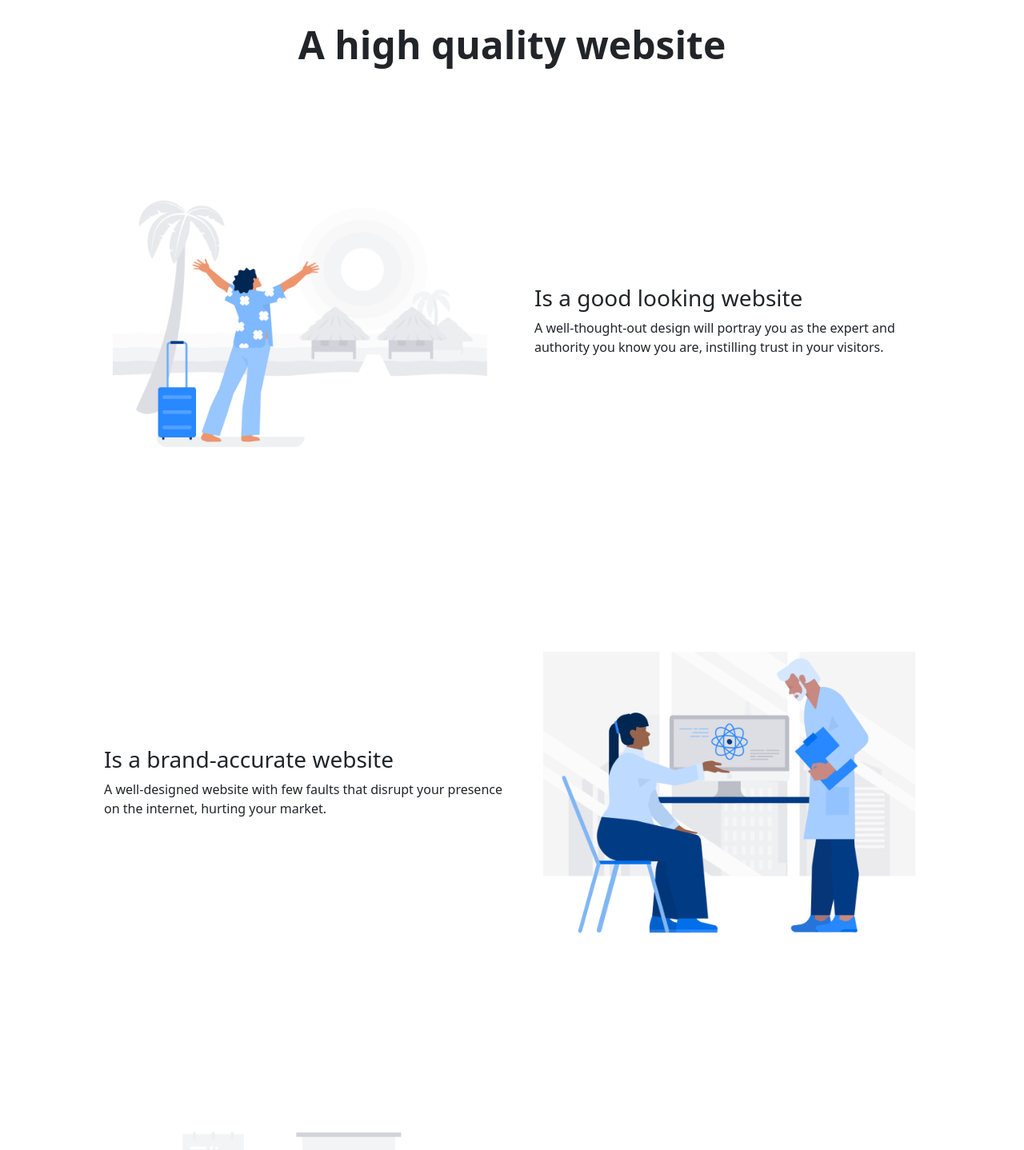
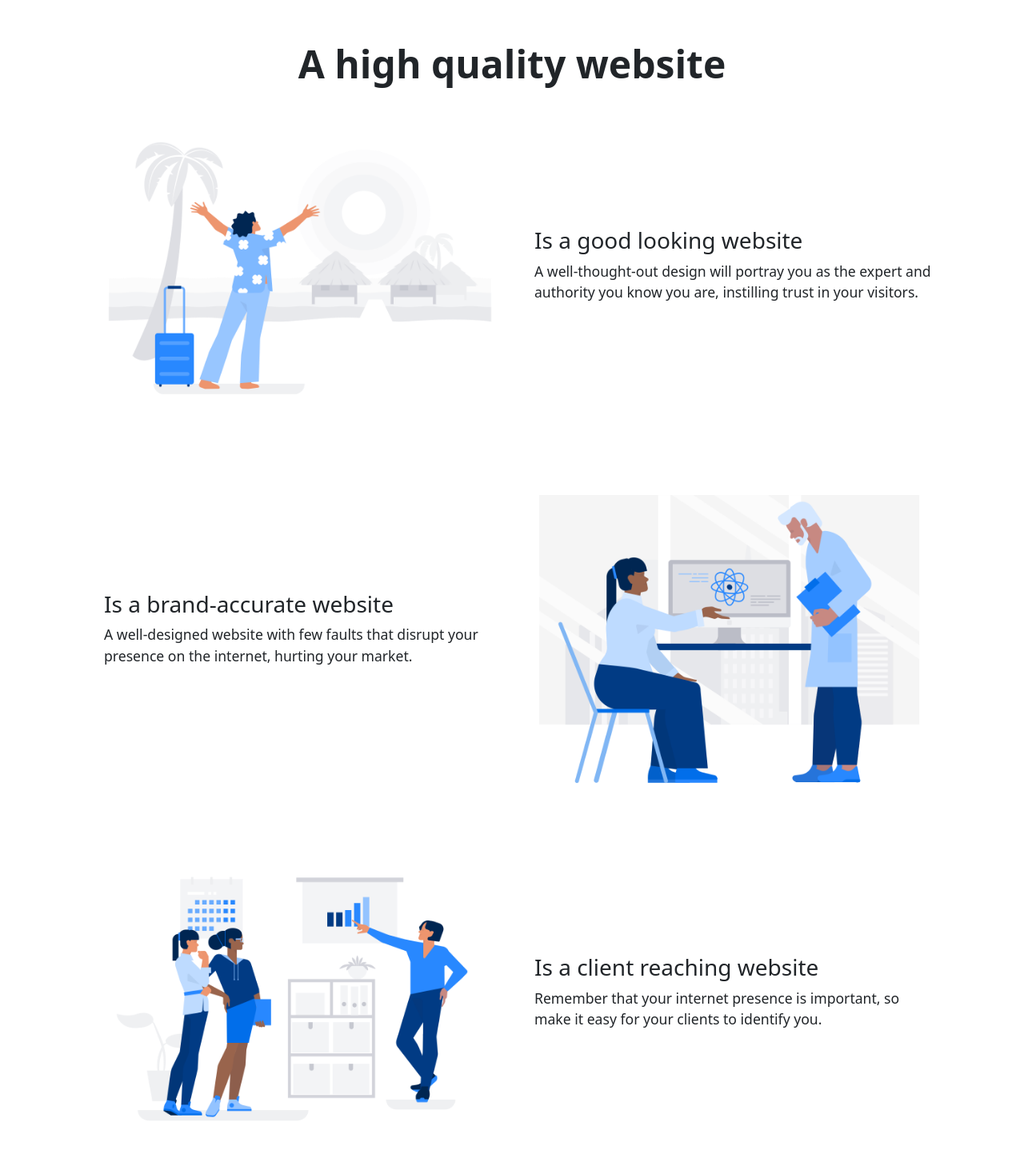
Before and after one commit to tmnyoni/tmnyoni.github.io, a React (Create React App) app: page / in a window 1280 px wide. Shown: the part 840-2278 px from the top of the page at 80% size. Built offline with nearby package versions, Linux system fonts and the light colour scheme.

Commit message:
added an intersection observer hook for css animations

```diff
--- a/src/components/services.jsx
+++ b/src/components/services.jsx
@@ -1,14 +1,20 @@
 import React from "react";
 import { } from "react-bootstrap-icons";
+import { useIntersectionObserver } from "../hooks";
 import styles from "../styles/styles.module.css";
 
 export default function Services() {
+    // Creating the references to the elements to animate.
+    const firstElemRef = useIntersectionObserver(styles.growAnimation);
+    const secondElemRef = useIntersectionObserver(styles.growAnimation);
+    const thirdElemRef = useIntersectionObserver(styles.growAnimation);
+
     return (
         <div
-            className="container col-xxl-8 my-4 px-4 py-5"
+            className="container col-xxl-8 my-4 px-4 py-4"
             id="services"
         >
-            <h1 className="display-5 fw-bolder lh-1 mb-5 text-center">
+            <h1 className="display-5 fw-bolder lh-1 mt-5 text-center">
                 A high quality website
             </h1>
 
@@ -19,9 +25,10 @@ export default function Services() {
                             src="assets/beauty.png"
                             className="d-block mx-lg-auto my-5 my-md-auto img-fluid"
                             alt="Bootstrap Themes"
-                            width="600"
-                            height="500"
+                            width="350"
+                            height="250"
                             loading="lazy"
+                            ref={firstElemRef}
                         />
                     </div>
                     <div className="col-12 col-lg-6 d-flex align-items-center">
@@ -42,9 +49,10 @@ export default function Services() {
                             src="assets/urban-scientists-studying-atom-by-the-computer.png"
                             className="d-block mx-lg-auto my-5 my-md-auto img-fluid"
                             alt="Bootstrap Themes"
-                            width="600"
-                            height="500"
+                            width="350"
+                            height="250"
                             loading="lazy"
+                            ref={secondElemRef}
                         />
                     </div>
                     <div className="col-12 col-lg-6 d-flex align-items-center">
@@ -64,9 +72,10 @@ export default function Services() {
                             src="assets/urban-851.png"
                             className="d-block mx-lg-auto my-5 my-md-auto img-fluid"
                             alt="Bootstrap Themes"
-                            width="600"
-                            height="500"
+                            width="350"
+                            height="250"
                             loading="lazy"
+                            ref={thirdElemRef}
                         />
                     </div>
                     <div className="col-12 col-lg-6 d-flex align-items-center">
--- /dev/null
+++ b/src/hooks/index.jsx
@@ -0,0 +1,2 @@
+export { default as useHorizontalScroll } from "./horizontal-scroll";
+export { default as useIntersectionObserver } from "./observers";
--- /dev/null
+++ b/src/hooks/observers.jsx
@@ -0,0 +1,43 @@
+import { useEffect, useRef, useState } from "react"
+
+/**
+ * This is an observer hook, that observes if the
+ * elements are intersecting with the viewer and
+ * do some animations.
+ *
+ * @param {string} animation animation class to be toggled.
+ * @returns reference to the element.
+ */
+export default function useIntersectionObserver(animation) {
+    const elementRef = useRef(null);
+    const [isIntersecting, setIsIntersecting] = useState(false);
+
+    /**
+     * Setting up the observer as the compoent is being
+     * initilised so that it observes as long the element
+     * is not distroyed.
+     */
+    useEffect(() => {
+        const observer = new IntersectionObserver(([entry]) =>
+            setIsIntersecting(entry.isIntersecting)
+        )
+
+        observer.observe(elementRef.current);
+        return () => observer.disconnect()
+    }, [])
+
+    /**
+     * Every time the value of is intersecting is changed,
+     * This part should run and see if the element is
+     * intersecting with the viewer and trigger animation.
+     */
+    useEffect(() => {
+        if (isIntersecting) {
+            const element = elementRef.current;
+            element.classList.toggle(animation);
+        }
+    }, [isIntersecting]);
+
+    // Returns the reference to the element.
+    return elementRef;
+}
--- a/src/styles/styles.module.css
+++ b/src/styles/styles.module.css
@@ -114,6 +114,7 @@
   border: 1px solid rgb(187, 187, 187);
   border-radius: 0.25rem;
   padding: 0.5rem;
+  font-size: 1.1rem;
 }
 
 @media (min-width: 992px) {
@@ -161,6 +162,28 @@
 .workProcess .processes {
   display: flex;
   flex-direction: column;
+}
+
+.processes::-webkit-scrollbar {
+  width: 1px;
+}
+
+.processes::-webkit-scrollbar-track {
+  box-shadow: inset 0 0 5px rgb(225, 225, 225);
+  border-radius: 10px;
+  cursor: pointer;
+}
+
+.processes::-webkit-scrollbar-thumb {
+  background: #314257;
+  border-radius: 10px;
+  height: 0.5rem;
+  cursor: pointer;
+}
+
+.processes::-webkit-scrollbar-thumb:hover {
+  background: #293d54;
+  cursor: pointer;
 }
 
 @media (min-width: 992px) {
@@ -243,3 +266,9 @@
   text-transform: uppercase;
   text-align: center;
 }
+
+/* animations */
+.growAnimation {
+  transition: transform 5s ease-out;
+  transform: scale(1.5);
+}
```
